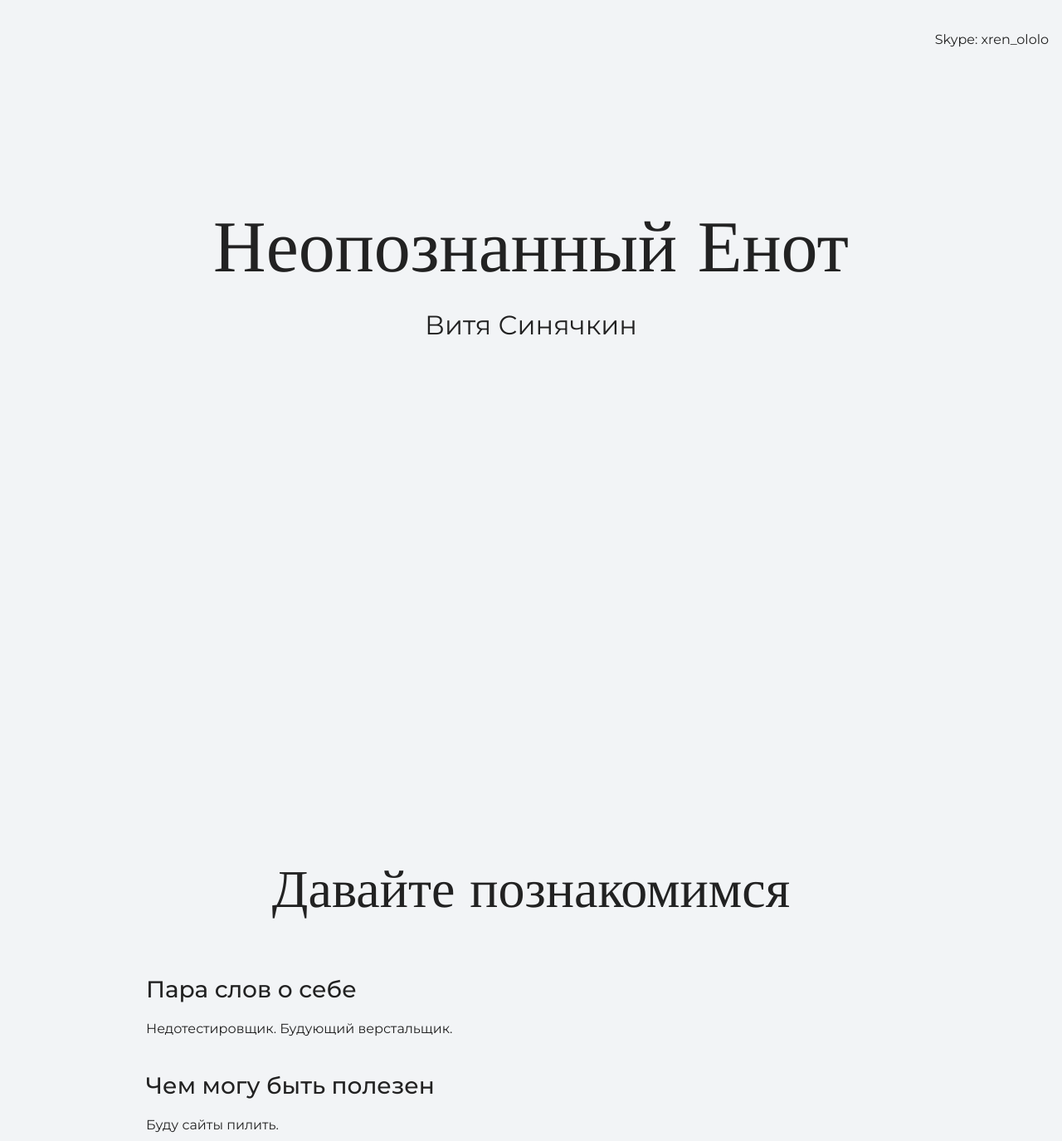
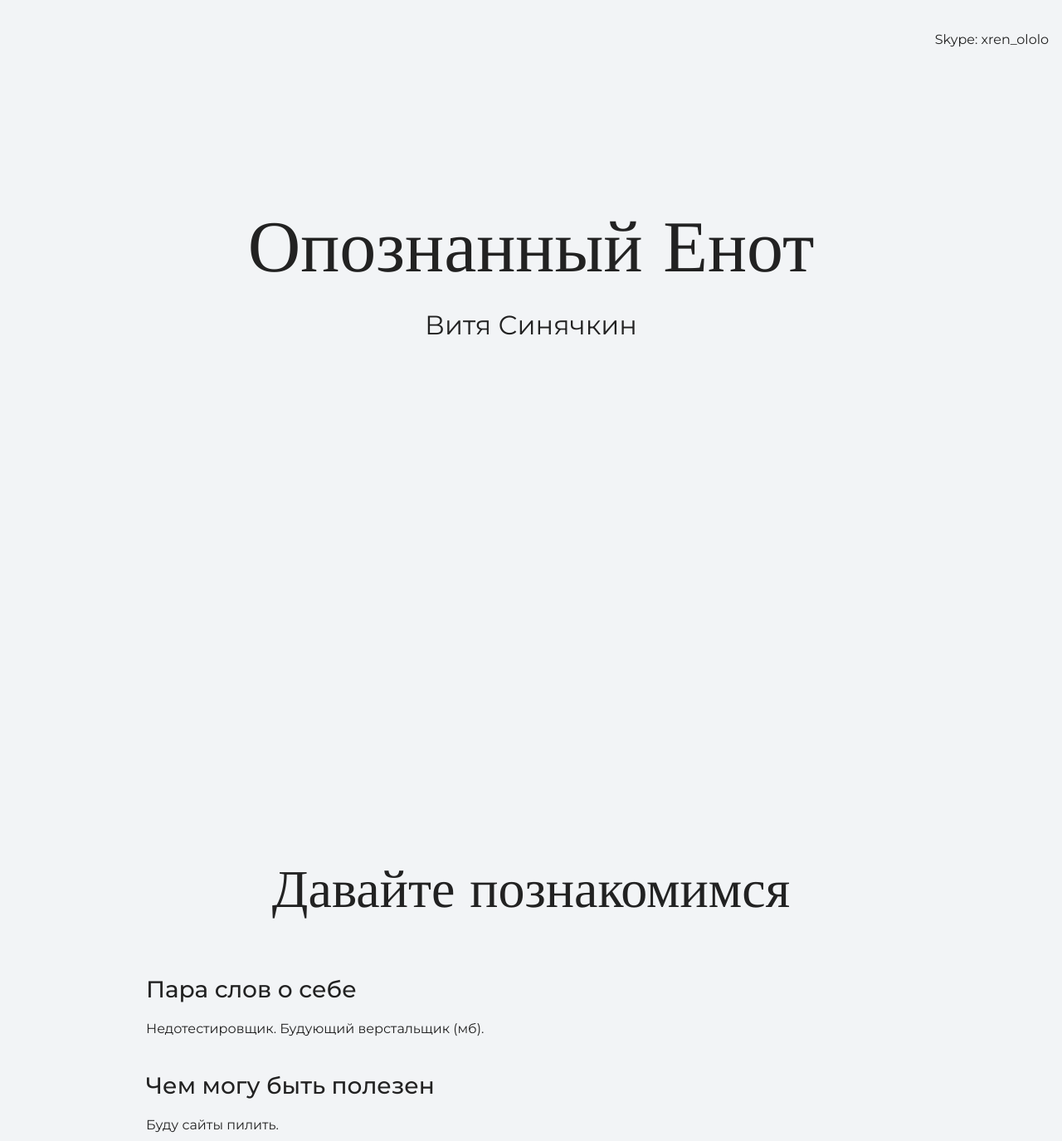
Before and after one commit to sincher1/first-site, a plain HTML site: page index.html in a window 1280 px wide. Shown: the top 1375 px of the page at 83% size. Drawn offline with nearby package versions, Linux system fonts and the light colour scheme.

Commit message:
Меняет текст на главной странице

```diff
--- a/index.html
+++ b/index.html
@@ -16,7 +16,7 @@
 
     <section class="hero-image">
       <div class="container">
-        <h1 class="heading">Неопознанный Енот</h1>
+        <h1 class="heading">Опознанный Енот</h1>
         <p>Витя Синячкин</p>
       </div>
     </section>
@@ -25,7 +25,7 @@
       <div class="container">
         <h2 class="subheading">Давайте познакомимся</h2>
         <h3>Пара слов о себе</h3>
-        <p>Недотестировщик. Будующий верстальщик.</p>
+        <p>Недотестировщик. Будующий верстальщик (мб).</p>
         <h3>Чем могу быть полезен</h3>
         <p>Буду сайты пилить.</p>
       </div>
```
